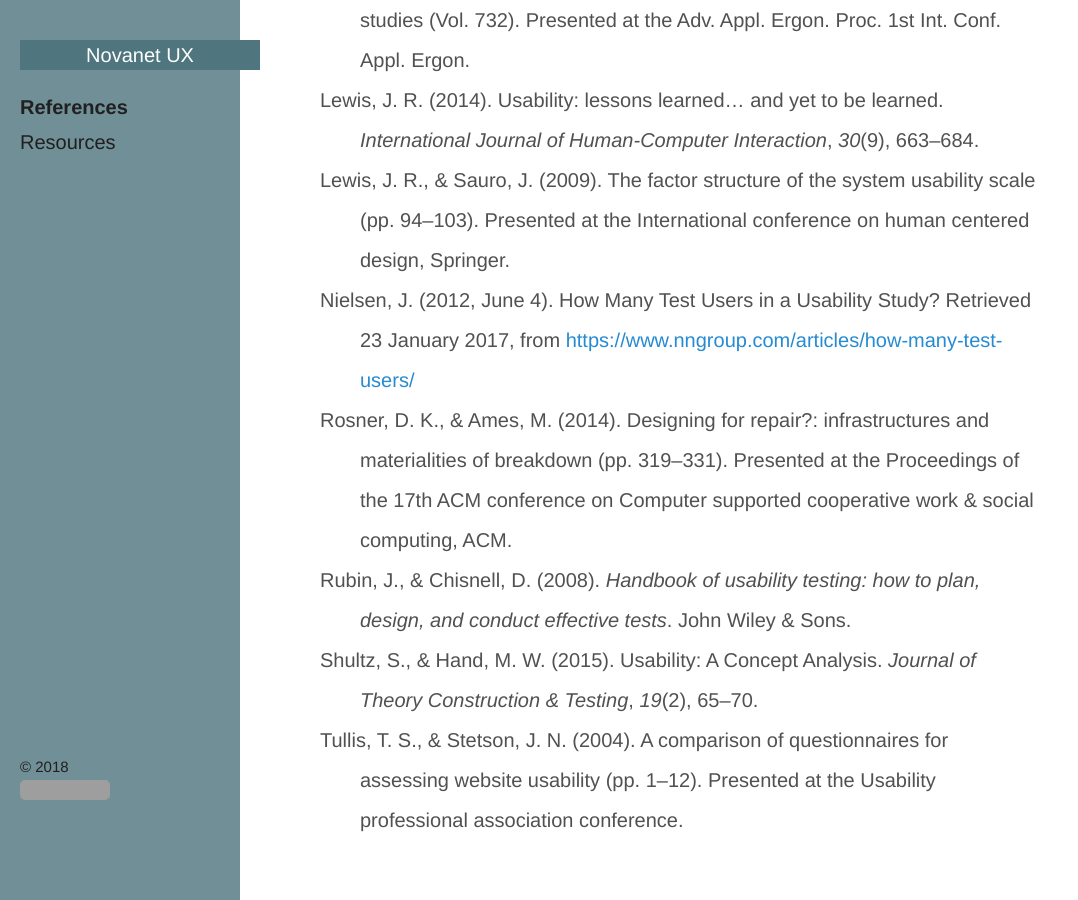
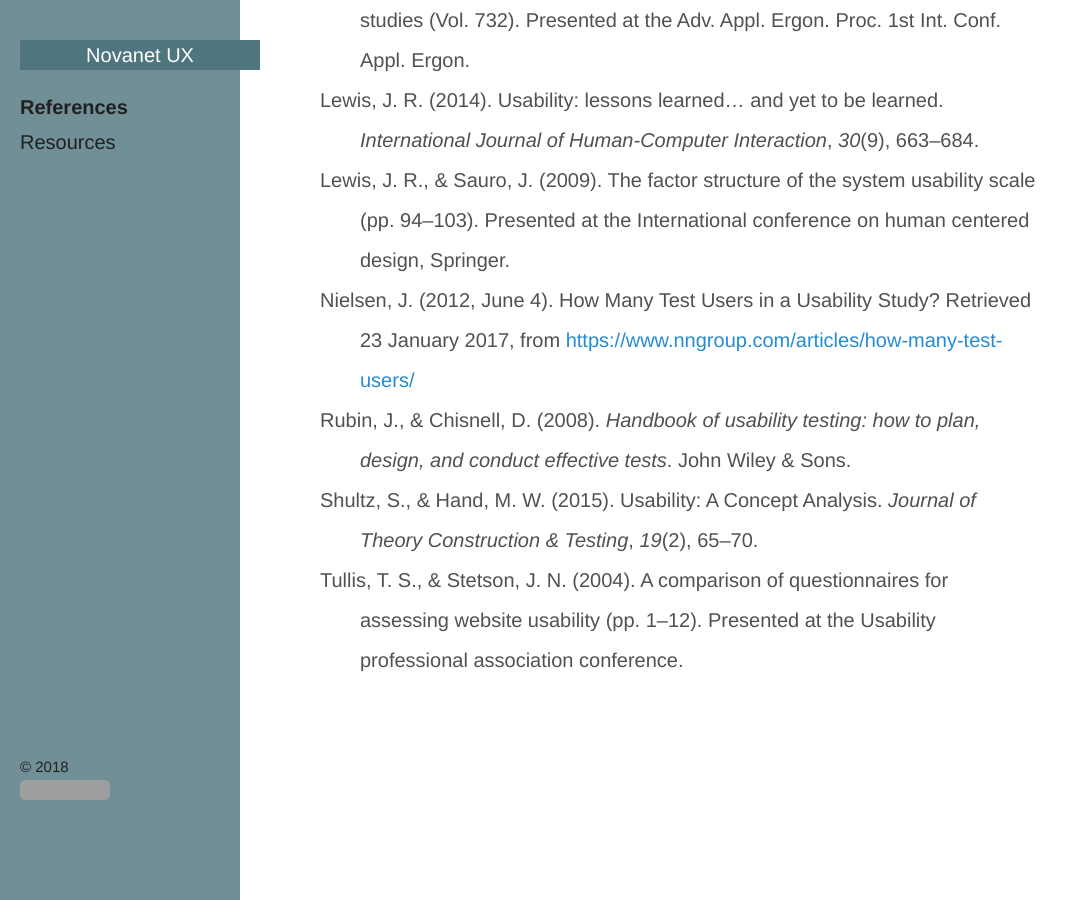
Before and after one commit to Novanet-UX/novanet-ux.github.io, a Jekyll site: the page built from references.html, in a window 1280 px wide and 900 px high, scrolled down 948 px. Shown: the whole window, without its empty margins (0-1078 px from the left). Built offline with Jekyll 4.4.1, drawn with Linux system fonts in a browser that asks for light colours; grey boxes are pictures that could not be loaded.

Commit message:
Update references.html

```diff
--- a/references.html
+++ b/references.html
@@ -26,8 +26,6 @@ title: References
   <span class="Z3988" title="url_ver=Z39.88-2004&amp;ctx_ver=Z39.88-2004&amp;rfr_id=info%3Asid%2Fzotero.org%3A2&amp;rft_val_fmt=info%3Aofi%2Ffmt%3Akev%3Amtx%3Abook&amp;rft.genre=proceeding&amp;rft.atitle=The%20factor%20structure%20of%20the%20system%20usability%20scale&amp;rft.publisher=Springer&amp;rft.aufirst=James%20R&amp;rft.aulast=Lewis&amp;rft.au=James%20R%20Lewis&amp;rft.au=Jeff%20Sauro&amp;rft.date=2009&amp;rft.pages=94-103&amp;rft.spage=94&amp;rft.epage=103"></span>
   <div class="csl-entry">Nielsen, J. (2012, June 4). How Many Test Users in a Usability Study? Retrieved 23 January 2017, from <a href="https://www.nngroup.com/articles/how-many-test-users/">https://www.nngroup.com/articles/how-many-test-users/</a></div>
   <span class="Z3988" title="url_ver=Z39.88-2004&amp;ctx_ver=Z39.88-2004&amp;rfr_id=info%3Asid%2Fzotero.org%3A2&amp;rft_val_fmt=info%3Aofi%2Ffmt%3Akev%3Amtx%3Adc&amp;rft.type=webpage&amp;rft.title=How%20Many%20Test%20Users%20in%20a%20Usability%20Study%3F&amp;rft.description=The%20answer%20is%205%2C%20except%20when%20it's%20not.%20Most%20arguments%20for%20using%20more%20test%20participants%20are%20wrong%2C%20but%20some%20tests%20should%20be%20bigger%20and%20some%20smaller.&amp;rft.identifier=https%3A%2F%2Fwww.nngroup.com%2Farticles%2Fhow-many-test-users%2F&amp;rft.aufirst=Jakob&amp;rft.aulast=Nielsen&amp;rft.au=Jakob%20Nielsen&amp;rft.date=2012-06-04"></span>
-  <div class="csl-entry">Rosner, D. K., &amp; Ames, M. (2014). Designing for repair?: infrastructures and materialities of breakdown (pp. 319–331). Presented at the Proceedings of the 17th ACM conference on Computer supported cooperative work &amp; social computing, ACM.</div>
-  <span class="Z3988" title="url_ver=Z39.88-2004&amp;ctx_ver=Z39.88-2004&amp;rfr_id=info%3Asid%2Fzotero.org%3A2&amp;rft_id=urn%3Aisbn%3A1-4503-2540-8&amp;rft_val_fmt=info%3Aofi%2Ffmt%3Akev%3Amtx%3Abook&amp;rft.genre=proceeding&amp;rft.atitle=Designing%20for%20repair%3F%3A%20infrastructures%20and%20materialities%20of%20breakdown&amp;rft.publisher=ACM&amp;rft.aufirst=Daniela%20K&amp;rft.aulast=Rosner&amp;rft.au=Daniela%20K%20Rosner&amp;rft.au=Morgan%20Ames&amp;rft.date=2014&amp;rft.pages=319-331&amp;rft.spage=319&amp;rft.epage=331&amp;rft.isbn=1-4503-2540-8"></span>
   <div class="csl-entry">Rubin, J., &amp; Chisnell, D. (2008). <i>Handbook of usability testing: how to plan, design, and conduct effective tests</i>. John Wiley &amp; Sons.</div>
   <span class="Z3988" title="url_ver=Z39.88-2004&amp;ctx_ver=Z39.88-2004&amp;rfr_id=info%3Asid%2Fzotero.org%3A2&amp;rft_id=urn%3Aisbn%3A0-470-18548-1&amp;rft_val_fmt=info%3Aofi%2Ffmt%3Akev%3Amtx%3Abook&amp;rft.genre=book&amp;rft.btitle=Handbook%20of%20usability%20testing%3A%20how%20to%20plan%2C%20design%2C%20and%20conduct%20effective%20tests&amp;rft.publisher=John%20Wiley%20%26%20Sons&amp;rft.aufirst=Jeffrey&amp;rft.aulast=Rubin&amp;rft.au=Jeffrey%20Rubin&amp;rft.au=Dana%20Chisnell&amp;rft.date=2008&amp;rft.isbn=0-470-18548-1"></span>
   <div class="csl-entry">Shultz, S., &amp; Hand, M. W. (2015). Usability: A Concept Analysis. <i>Journal of Theory Construction &amp; Testing</i>, <i>19</i>(2), 65–70.</div>
```
